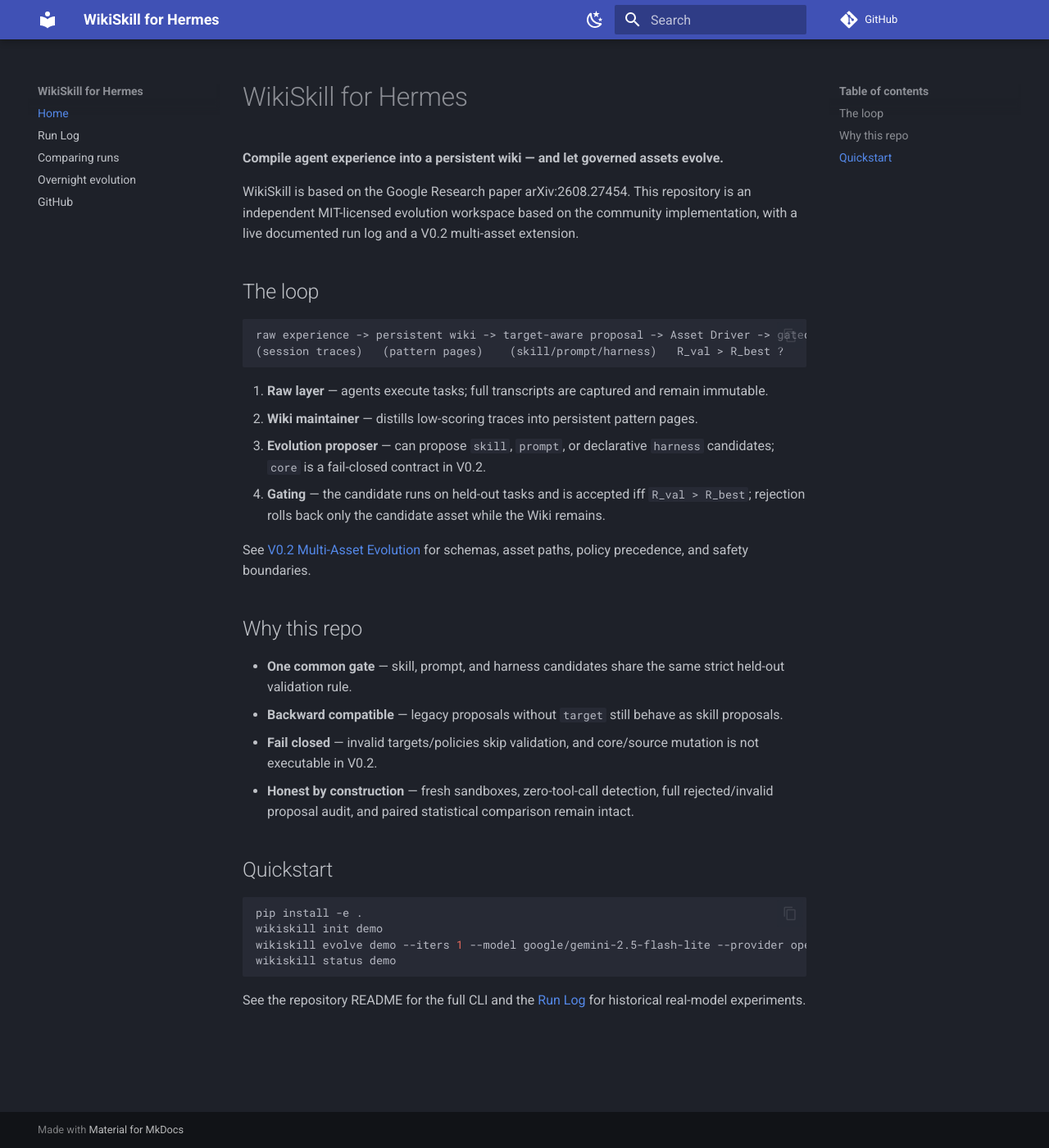
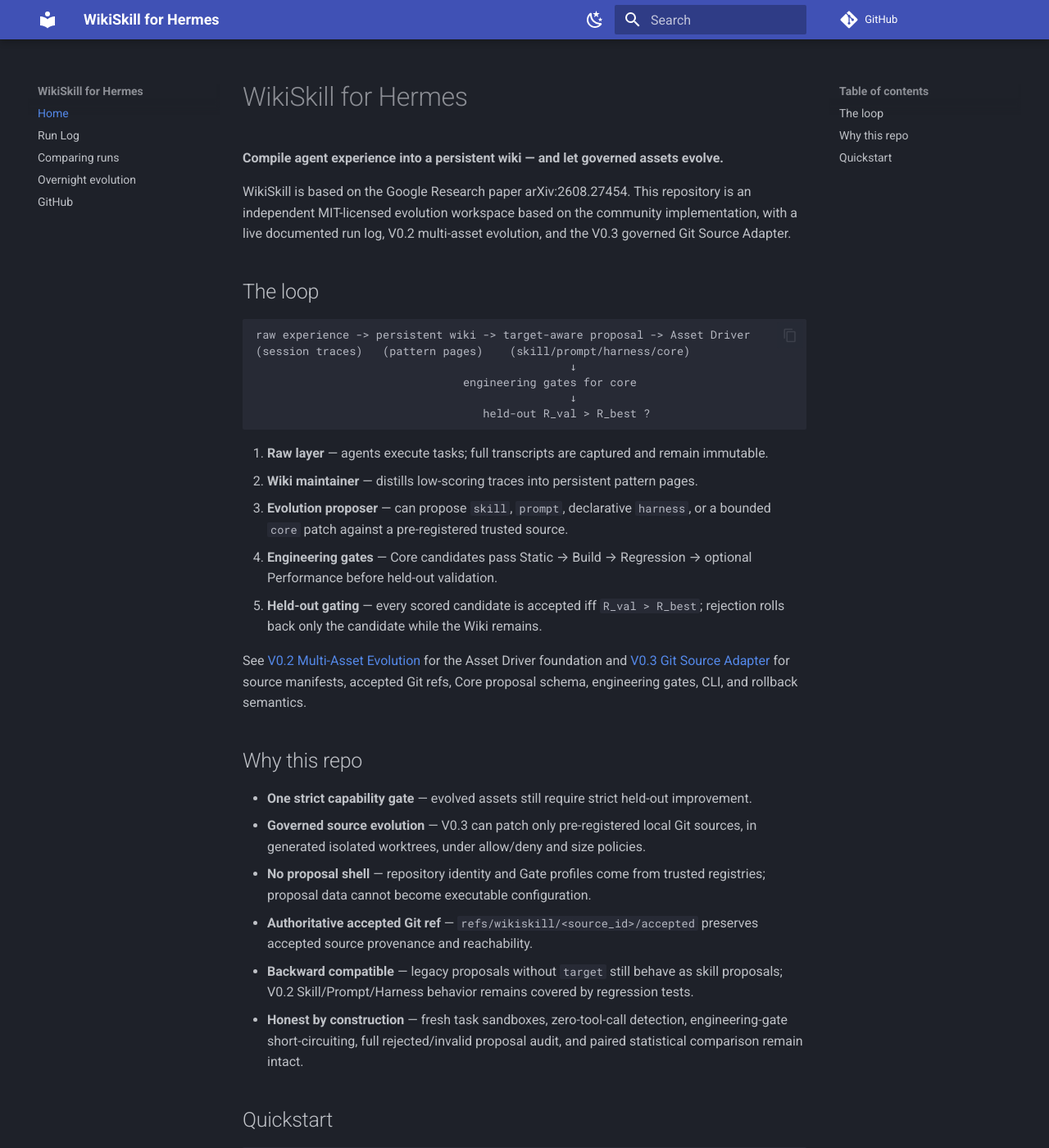
Before and after one commit to QuJindai/WikiSkill-Evolution, an MkDocs documentation site: the page built from docs/index.md, in a window 1280 px wide and 1400 px high. Shown: the whole window at 82% size. Built offline with MkDocs 1.6.1 and Material for MkDocs 9.7.7, drawn with Linux system fonts in a browser that asks for light colours; comment, search, counter and statistics services are not loaded; some of the changed text lies outside the part shown.

Commit message:
docs: update docs index for V0.3 source evolution

````diff
--- a/docs/index.md
+++ b/docs/index.md
@@ -2,28 +2,35 @@
 
 **Compile agent experience into a persistent wiki — and let governed assets evolve.**
 
-WikiSkill is based on the Google Research paper arXiv:2608.27454. This repository is an independent MIT-licensed evolution workspace based on the community implementation, with a live documented run log and a V0.2 multi-asset extension.
+WikiSkill is based on the Google Research paper arXiv:2608.27454. This repository is an independent MIT-licensed evolution workspace based on the community implementation, with a live documented run log, V0.2 multi-asset evolution, and the V0.3 governed Git Source Adapter.
 
 ## The loop
 
 ```text
-raw experience -> persistent wiki -> target-aware proposal -> Asset Driver -> gated rollout
-(session traces)   (pattern pages)    (skill/prompt/harness)   R_val > R_best ?
+raw experience -> persistent wiki -> target-aware proposal -> Asset Driver
+(session traces)   (pattern pages)    (skill/prompt/harness/core)
+                                               ↓
+                               engineering gates for core
+                                               ↓
+                                  held-out R_val > R_best ?
 ```
 
 1. **Raw layer** — agents execute tasks; full transcripts are captured and remain immutable.
 2. **Wiki maintainer** — distills low-scoring traces into persistent pattern pages.
-3. **Evolution proposer** — can propose `skill`, `prompt`, or declarative `harness` candidates; `core` is a fail-closed contract in V0.2.
-4. **Gating** — the candidate runs on held-out tasks and is accepted iff `R_val > R_best`; rejection rolls back only the candidate asset while the Wiki remains.
+3. **Evolution proposer** — can propose `skill`, `prompt`, declarative `harness`, or a bounded `core` patch against a pre-registered trusted source.
+4. **Engineering gates** — Core candidates pass Static → Build → Regression → optional Performance before held-out validation.
+5. **Held-out gating** — every scored candidate is accepted iff `R_val > R_best`; rejection rolls back only the candidate while the Wiki remains.
 
-See [V0.2 Multi-Asset Evolution](V0.2-ASSET-DRIVERS.md) for schemas, asset paths, policy precedence, and safety boundaries.
+See [V0.2 Multi-Asset Evolution](V0.2-ASSET-DRIVERS.md) for the Asset Driver foundation and [V0.3 Git Source Adapter](V0.3-GIT-SOURCE-ADAPTER.md) for source manifests, accepted Git refs, Core proposal schema, engineering gates, CLI, and rollback semantics.
 
 ## Why this repo
 
-- **One common gate** — skill, prompt, and harness candidates share the same strict held-out validation rule.
-- **Backward compatible** — legacy proposals without `target` still behave as skill proposals.
-- **Fail closed** — invalid targets/policies skip validation, and core/source mutation is not executable in V0.2.
-- **Honest by construction** — fresh sandboxes, zero-tool-call detection, full rejected/invalid proposal audit, and paired statistical comparison remain intact.
+- **One strict capability gate** — evolved assets still require strict held-out improvement.
+- **Governed source evolution** — V0.3 can patch only pre-registered local Git sources, in generated isolated worktrees, under allow/deny and size policies.
+- **No proposal shell** — repository identity and Gate profiles come from trusted registries; proposal data cannot become executable configuration.
+- **Authoritative accepted Git ref** — `refs/wikiskill/<source_id>/accepted` preserves accepted source provenance and reachability.
+- **Backward compatible** — legacy proposals without `target` still behave as skill proposals; V0.2 Skill/Prompt/Harness behavior remains covered by regression tests.
+- **Honest by construction** — fresh task sandboxes, zero-tool-call detection, engineering-gate short-circuiting, full rejected/invalid proposal audit, and paired statistical comparison remain intact.
 
 ## Quickstart
 
@@ -34,4 +41,15 @@ wikiskill evolve demo --iters 1 --model google/gemini-2.5-flash-lite --provider
 wikiskill status demo
 ```
 
+For governed source operations from a workspace:
+
+```bash
+wikiskill source register source.json
+wikiskill source list
+wikiskill source inspect <source_id>
+wikiskill source validate <source_id>
+```
+
+There is intentionally no arbitrary `source exec` command.
+
 See the repository README for the full CLI and the [Run Log](RUNS.md) for historical real-model experiments.
````
